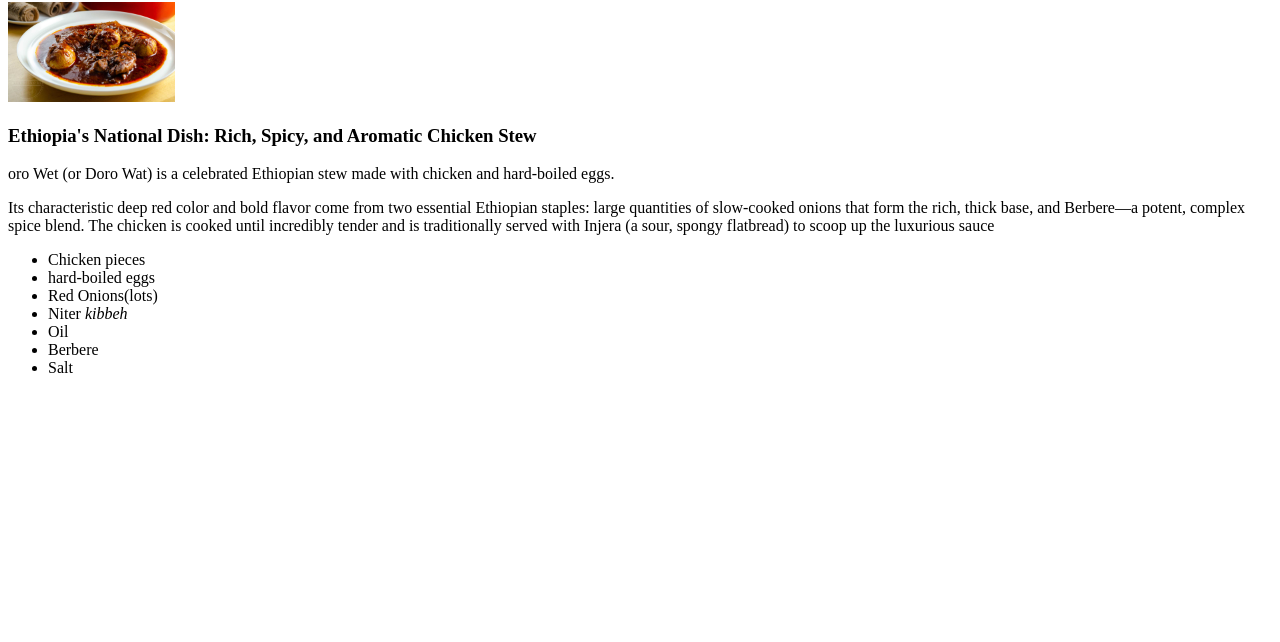
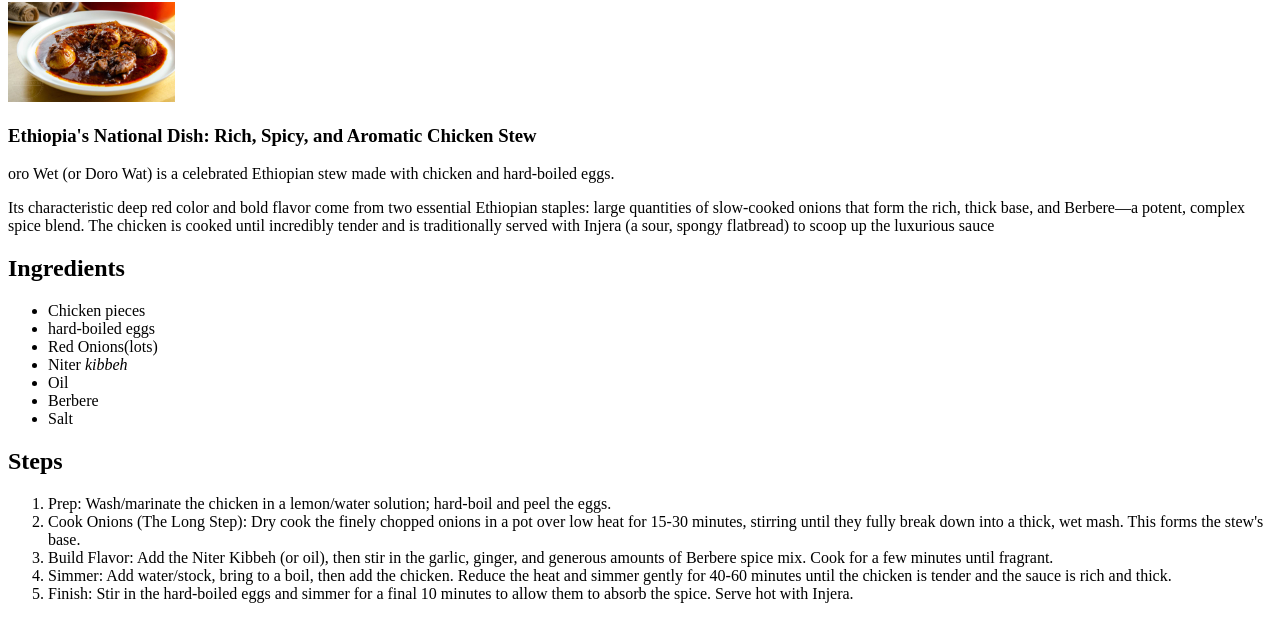
Before and after one commit to elyas-g/odin-recipes, a plain HTML site: page recipes/doroWet.html in a window 1280 px wide. Shown: the part 78-720 px from the top of the page. Drawn offline with Linux system fonts and the light colour scheme.

Commit message:
Add heading for the list of recipe
Add ordered list showing the steps to cook the recipe
This allows the user to clearly follow the steps.

```diff
--- a/recipes/doroWet.html
+++ b/recipes/doroWet.html
@@ -21,6 +21,7 @@
       is cooked until incredibly tender and is traditionally served with Injera
       (a sour, spongy flatbread) to scoop up the luxurious sauce
     </p>
+    <h2>Ingredients</h2>
     <ul>
       <li>Chicken pieces</li>
       <li>hard-boiled eggs</li>
@@ -30,5 +31,31 @@
       <li>Berbere</li>
       <li>Salt</li>
     </ul>
+    <h2>Steps</h2>
+    <ol>
+      <li>
+        Prep: Wash/marinate the chicken in a lemon/water solution; hard-boil and
+        peel the eggs.
+      </li>
+      <li>
+        Cook Onions (The Long Step): Dry cook the finely chopped onions in a pot
+        over low heat for 15-30 minutes, stirring until they fully break down
+        into a thick, wet mash. This forms the stew's base.
+      </li>
+      <li>
+        Build Flavor: Add the Niter Kibbeh (or oil), then stir in the garlic,
+        ginger, and generous amounts of Berbere spice mix. Cook for a few
+        minutes until fragrant.
+      </li>
+      <li>
+        Simmer: Add water/stock, bring to a boil, then add the chicken. Reduce
+        the heat and simmer gently for 40-60 minutes until the chicken is tender
+        and the sauce is rich and thick.
+      </li>
+      <li>
+        Finish: Stir in the hard-boiled eggs and simmer for a final 10 minutes
+        to allow them to absorb the spice. Serve hot with Injera.
+      </li>
+    </ol>
   </body>
 </html>
```
